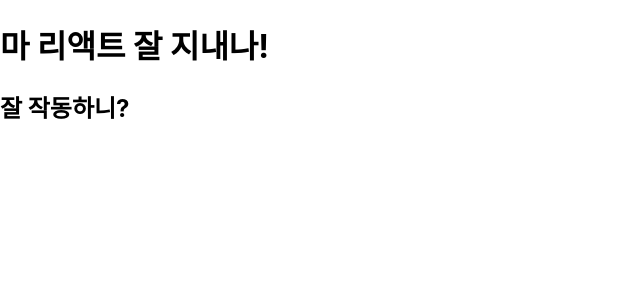
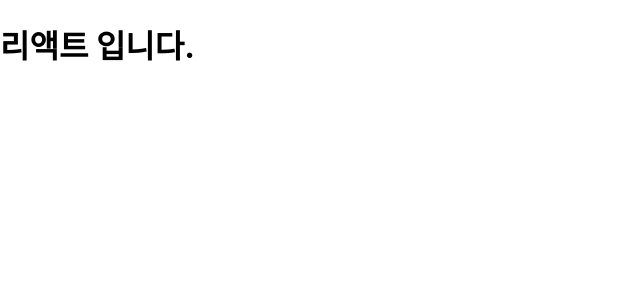
Before and after one commit to nowkwon97/23-04-10-react, a React (Create React App) app in the folder hello-react/: page / in a window 1280 px wide. Shown: the top 300 px of the page, without its empty margins (0-640 px from the left). Built offline with nearby package versions, Linux system fonts and the light colour scheme.

Commit message:
삼항연산자 연습

```diff
--- a/hello-react/src/App.js
+++ b/hello-react/src/App.js
@@ -7,8 +7,11 @@ function App() {
   const name = '리액트';
   return (
     <>
-      <h1>마 {name} 잘 지내나!</h1>
-      <h2>잘 작동하니?</h2>
+    {name === '리액트' ? (
+      <h1>리액트 입니다.</h1>
+    ) : (
+      <h2>리액트가 아닙니다.</h2>
+    )}
     </>
   )
 }
```
